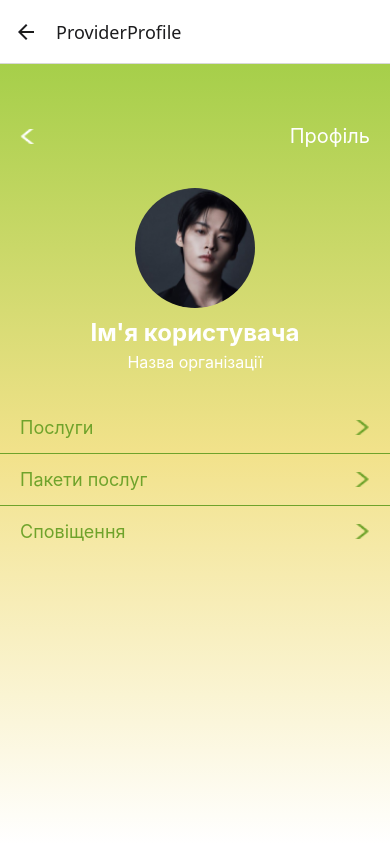
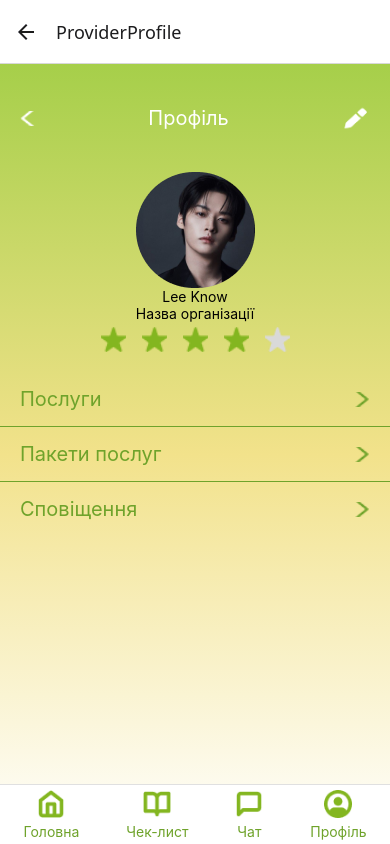
Before and after one commit to NureTolstikOleksii/Eventus, a React Native app in the folder mobile/: screen /ProviderProfile in a window 390 px wide. Built offline with nearby package versions, Linux system fonts and the light colour scheme.

Commit message:
changed ProviderProfile

```diff
--- a/mobile/components/ProviderProfile.js
+++ b/mobile/components/ProviderProfile.js
@@ -1,49 +1,160 @@
-import React from 'react';
-import { View, Text, StyleSheet, Image, TouchableOpacity } from 'react-native';
+import React, { useState } from 'react';
+import { View, Text, Image, TouchableOpacity, TextInput, Modal, StyleSheet, ScrollView } from 'react-native';
 import { LinearGradient } from 'expo-linear-gradient';
+import { Picker } from '@react-native-picker/picker';
+import BottomMenu from '../components/BottomMenu'; // Подключение компонента меню
+import { FontAwesome } from '@expo/vector-icons';
+
 
 const ProviderProfile = () => {
+    const [isModalVisible, setModalVisible] = useState(false);
+    const [selectedField, setSelectedField] = useState('');
+    const [inputValue, setInputValue] = useState('');
+    const [oldPassword, setOldPassword] = useState('');
+    const [selectedCategory, setSelectedCategory] = useState('');
+    const [userName, setUserName] = useState('Lee Know');
+    const [organizationName, setOrganizationName] = useState('Назва організації');
+
+    const fields = [
+        { label: "Повне ім'я", placeholder: "Нове ім'я" },
+        { label: 'Адреса електронної пошти', placeholder: 'Нова адреса ел. пошти' },
+        { label: 'Пароль', placeholder: 'Новий пароль' },
+        { label: 'Назва підприємства', placeholder: 'Нова назва підприємства' },
+        { label: 'Категорія послуг', placeholder: '' },
+    ];
+
+    const categories = [
+        'Флористика', 'Їжа', 'Локації', 'Зйомка', 'Декор',
+        'Розваги', 'Організація', 'Одяг та краса', 'Транспорт', 'Оренда',
+    ];
+
+    const toggleModal = () => {
+        setModalVisible(!isModalVisible);
+    };
+
+    const handleSave = () => {
+        console.log(
+            `${selectedField} updated to: ${selectedField === 'Категорія послуг' ? selectedCategory : inputValue
+            }`
+        );
+        setModalVisible(false);
+        setInputValue('');
+        setOldPassword('');
+        setSelectedCategory('');
+    };
+
     return (
         <LinearGradient colors={['#a6cf4a', '#f2e28b', '#ffffff']} style={styles.container}>
+            <ScrollView contentContainerStyle={styles.content}>
+                {/* Заголовок */}
                 <View style={styles.header}>
                     <TouchableOpacity>
                         <Image source={require('../assets/images/arrow.png')} style={styles.backIcon} />
                     </TouchableOpacity>
                     <Text style={styles.title}>Профіль</Text>
+                    <TouchableOpacity onPress={toggleModal}>
+                        <Image source={require('../assets/images/pencil.png')} style={styles.editIcon} />
+                    </TouchableOpacity>
                 </View>
+
+                {/* Информация профиля */}
                 <View style={styles.profileContainer}>
                     <Image source={require('../assets/images/providerphoto.png')} style={styles.profileImage} />
-                <Text style={styles.userName}>Ім'я користувача</Text>
-                <Text style={styles.organizationName}>Назва організації</Text>
+                    <Text style={styles.userName}>{userName}</Text>
+                    <Text style={styles.organizationName}>{organizationName}</Text>
+                    <View style={styles.starsContainer}>
+                        {[...Array(4)].map((_, index) => (
+                            <Image
+                                key={index}
+                                source={require('../assets/images/star_filled.png')}
+                                style={styles.starIcon}
+                            />
+                        ))}
+                        <Image
+                            source={require('../assets/images/star_outline.png')}
+                            style={styles.starIcon}
+                        />
                     </View>
+                </View>
+
+                {/* Меню */}
                 <View style={styles.menuContainer}>
                     <TouchableOpacity style={styles.menuItem}>
                         <Text style={styles.menuText}>Послуги</Text>
                         <Image source={require('../assets/images/arrow_right.png')} style={styles.arrowIcon} />
                     </TouchableOpacity>
+
                     <TouchableOpacity style={styles.menuItem}>
                         <Text style={styles.menuText}>Пакети послуг</Text>
                         <Image source={require('../assets/images/arrow_right.png')} style={styles.arrowIcon} />
                     </TouchableOpacity>
+
                     <TouchableOpacity style={[styles.menuItem, styles.lastMenuItem]}>
                         <Text style={styles.menuText}>Сповіщення</Text>
                         <Image source={require('../assets/images/arrow_right.png')} style={styles.arrowIcon} />
                     </TouchableOpacity>
                 </View>
+
+                {/* Модальное окно */}
+                <Modal visible={isModalVisible} transparent={true} animationType="fade" onRequestClose={toggleModal}>
+                    <View style={styles.modalContainer}>
+                        <View style={styles.modalContent}>
+                            <Text style={styles.modalTitle}>Редагування профілю</Text>
+
+                            {fields.map((field, index) => (
+                                <View key={index} style={styles.fieldWrapper}>
+                                    <TouchableOpacity onPress={() => setSelectedField(selectedField === field.label ? '' : field.label)}>
+                                        <Text style={styles.fieldText}>{field.label}</Text>
+                                    </TouchableOpacity>
+                                    {selectedField === field.label && (
+                                        <View style={styles.inputContainer}>
+                                            <TextInput
+                                                style={styles.inputPassword}
+                                                placeholder={field.placeholder}
+                                                value={inputValue}
+                                                onChangeText={setInputValue}
+                                            />
+                                            {field.label === 'Пароль' && (
+                                                <TextInput
+                                                    style={styles.inputPassword}
+                                                    placeholder="Старий пароль"
+                                                    secureTextEntry
+                                                    value={oldPassword}
+                                                    onChangeText={setOldPassword}
+                                                />
+                                            )}
+                                        </View>
+                                    )}
+                                </View>
+                            ))}
+
+                            <TouchableOpacity style={styles.saveButton} onPress={handleSave}>
+                                <Text style={styles.saveButtonText}>Підтвердити</Text>
+                            </TouchableOpacity>
+                        </View>
+                    </View>
+                </Modal>
+
+            </ScrollView>
+
+            {/* Фиксированное меню */}
+            <BottomMenu />
         </LinearGradient>
     );
 };
 
 const styles = StyleSheet.create({
     container: { flex: 1 },
-    header: { flexDirection: 'row', justifyContent: 'space-between', padding: 20, alignItems: 'center', paddingTop: 60 },
+    content: { paddingBottom: 80 },
+    header: { flexDirection: 'row', justifyContent: 'space-between', padding: 20, alignItems: 'center', paddingTop: 40 },
     title: { fontSize: 20, color: '#ffffff' },
     backIcon: { width: 15, height: 15 },
+    editIcon: { width: 28, height: 28 },
     profileContainer: { alignItems: 'center', marginTop: 20 },
-    profileImage: { width: 120, height: 120, borderRadius: 60 },
-    userName: { fontSize: 24, fontWeight: 'bold', color: '#fff', marginTop: 10 },
-    organizationName: { fontSize: 16, color: '#fff', marginTop: 5 },
-    menuContainer: { marginTop: 30 },
+    profileImage: { width: 119, height: 116, borderRadius: 40 },
+    starsContainer: { flexDirection: 'row', marginTop: 5 },
+    starIcon: { width: 25, height: 25, marginHorizontal: 8 },
+    menuContainer: { marginTop: 20 },
     menuItem: {
         flexDirection: 'row',
         justifyContent: 'space-between',
@@ -54,8 +165,76 @@ const styles = StyleSheet.create({
         borderBottomColor: '#6fa32b',
     },
     lastMenuItem: { borderBottomWidth: 0 },
-    menuText: { fontSize: 18, color: '#6fa32b' },
+    menuText: { fontSize: 20, color: '#6fa32b' },
     arrowIcon: { width: 15, height: 15, tintColor: '#6fa32b' },
+    modalContainer: {
+        flex: 1,
+        justifyContent: 'center',
+        alignItems: 'center',
+        backgroundColor: 'rgba(0, 0, 0, 0.5)',
+    },
+    modalContent: {
+        width: '90%',
+        padding: 20,
+        borderRadius: 20,
+        backgroundColor: '#ffffff',
+        elevation: 5,
+        shadowColor: '#000',
+        shadowOffset: { width: 0, height: 2 },
+        shadowOpacity: 0.25,
+        shadowRadius: 4,
+    },
+    modalTitle: {
+        fontSize: 24,
+        fontWeight: 'bold',
+        color: '#6fa32b',
+        textAlign: 'center',
+        marginBottom: 20,
+    },
+    fieldWrapper: {
+        borderBottomWidth: 1,
+        borderBottomColor: '#ccc',
+        paddingVertical: 10,
+    },
+    fieldText: {
+        fontSize: 16,
+        color: '#333',
+    },
+    input: {
+        height: 40,
+        borderWidth: 1,
+        borderColor: '#ccc',
+        borderRadius: 10,
+        paddingHorizontal: 10,
+        backgroundColor: '#f5f5f5',
+    },
+    saveButton: {
+        backgroundColor: '#6fa32b',
+        paddingVertical: 12,
+        paddingHorizontal: 20,
+        borderRadius: 10,
+        alignSelf: 'center',
+        marginTop: 20,
+    },
+    saveButtonText: {
+        color: '#fff',
+        fontSize: 18,
+        fontWeight: 'bold',
+        textAlign: 'center',
+    },
+    inputContainer: {
+        marginTop: 10,
+    },
+    inputPassword: {
+        height: 40,
+        borderWidth: 1,
+        borderColor: '#ccc',
+        borderRadius: 20,
+        paddingHorizontal: 10,
+        marginBottom: 10,
+        backgroundColor: '#d8e6be',
+        fontSize: 16,
+    },
 });
 
 export default ProviderProfile;
```
Lines whose indentation alone changed are shown as unchanged.
